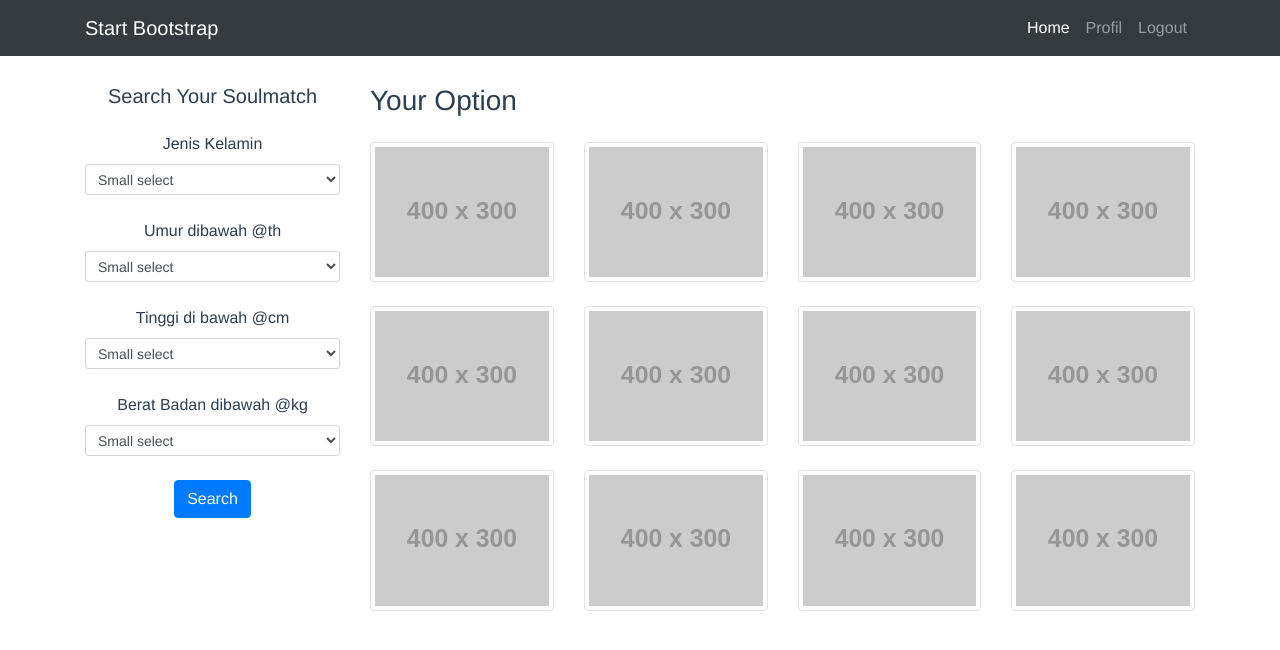
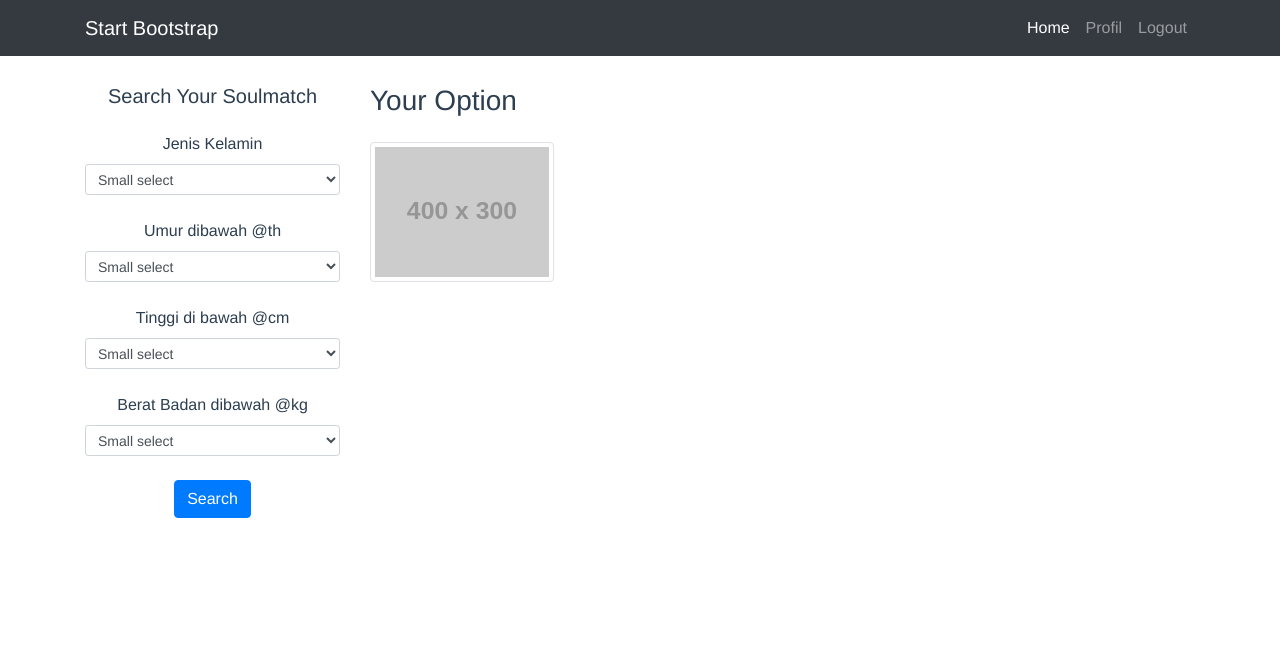
Before and after one commit to ariefmanda/soulmatch-client, a Vue app: page / in a window 1280 px wide. Shown: the top 650 px of the page. Built offline with nearby package versions, Linux system fonts and the light colour scheme.

Commit message:
first merging

```diff
--- a/src/components/HelloWorld.vue
+++ b/src/components/HelloWorld.vue
@@ -40,61 +40,7 @@
               <img class="img-fluid img-thumbnail" src="http://placehold.it/400x300" alt="">
             </a>
           </div>
-          <div class="col-lg-3 col-md-4 col-xs-6">
-            <a href="#" class="d-block mb-4 h-100">
-              <img class="img-fluid img-thumbnail" src="http://placehold.it/400x300" alt="">
-            </a>
-          </div>
-          <div class="col-lg-3 col-md-4 col-xs-6">
-            <a href="#" class="d-block mb-4 h-100">
-              <img class="img-fluid img-thumbnail" src="http://placehold.it/400x300" alt="">
-            </a>
-          </div>
-          <div class="col-lg-3 col-md-4 col-xs-6">
-            <a href="#" class="d-block mb-4 h-100">
-              <img class="img-fluid img-thumbnail" src="http://placehold.it/400x300" alt="">
-            </a>
-          </div>
-          <div class="col-lg-3 col-md-4 col-xs-6">
-            <a href="#" class="d-block mb-4 h-100">
-              <img class="img-fluid img-thumbnail" src="http://placehold.it/400x300" alt="">
-            </a>
-          </div>
-          <div class="col-lg-3 col-md-4 col-xs-6">
-            <a href="#" class="d-block mb-4 h-100">
-              <img class="img-fluid img-thumbnail" src="http://placehold.it/400x300" alt="">
-            </a>
-          </div>
-          <div class="col-lg-3 col-md-4 col-xs-6">
-            <a href="#" class="d-block mb-4 h-100">
-              <img class="img-fluid img-thumbnail" src="http://placehold.it/400x300" alt="">
-            </a>
-          </div>
-          <div class="col-lg-3 col-md-4 col-xs-6">
-            <a href="#" class="d-block mb-4 h-100">
-              <img class="img-fluid img-thumbnail" src="http://placehold.it/400x300" alt="">
-            </a>
-          </div>
-          <div class="col-lg-3 col-md-4 col-xs-6">
-            <a href="#" class="d-block mb-4 h-100">
-              <img class="img-fluid img-thumbnail" src="http://placehold.it/400x300" alt="">
-            </a>
-          </div>
-          <div class="col-lg-3 col-md-4 col-xs-6">
-            <a href="#" class="d-block mb-4 h-100">
-              <img class="img-fluid img-thumbnail" src="http://placehold.it/400x300" alt="">
-            </a>
-          </div>
-          <div class="col-lg-3 col-md-4 col-xs-6">
-            <a href="#" class="d-block mb-4 h-100">
-              <img class="img-fluid img-thumbnail" src="http://placehold.it/400x300" alt="">
-            </a>
-          </div>
-          <div class="col-lg-3 col-md-4 col-xs-6">
-            <a href="#" class="d-block mb-4 h-100">
-              <img class="img-fluid img-thumbnail" src="http://placehold.it/400x300" alt="">
-            </a>
-          </div>
+
         </div>
       </div>
       </div>
@@ -102,12 +48,19 @@
 </template>
 
 <script>
+import axios from 'axios'
 export default {
   name: 'HelloWorld',
   data () {
     return {
       msg: 'Welcome to Your Vue.js App'
     }
+  },
+  created(){
+
+  },
+  methods :{
+
   }
 }
 </script>
--- /dev/null
+++ b/src/components/login.vue
@@ -0,0 +1,65 @@
+<template>
+  <div class="container">
+     <div role="tablist">
+    <b-card no-body class="mb-1">
+      <b-card-header header-tag="header" class="p-1" role="tab">
+        <b-btn block href="#" v-b-toggle.accordion1 >SignUp</b-btn>
+      </b-card-header>
+      <b-collapse id="accordion1" visible accordion="my-accordion" role="tabpanel">
+
+         <b-form-group>
+           <b-form-input type="number" placeholder="nomor" v-model="nomor"></b-form-input>
+           <b-form-input type="password" placeholder="password" v-model="password"></b-form-input>
+           <b-button @click="signup">Daftar</b-button>
+         </b-form-group>
+
+      </b-collapse>
+    </b-card>
+    <b-card no-body class="mb-1">
+      <b-card-header header-tag="header" class="p-1" role="tab">
+        <b-btn block href="#" v-b-toggle.accordion2 >SignIn</b-btn>
+      </b-card-header>
+      <b-collapse id="accordion2" accordion="my-accordion" role="tabpanel">
+
+           <b-form-group>
+           <b-form-input type="number" placeholder="nomor" v-model="nomor"></b-form-input>
+           <b-form-input type="password" placeholder="password" v-model="password"></b-form-input>
+           <b-button @click="signin">Masuk</b-button>
+         </b-form-group>
+
+      </b-collapse>
+    </b-card>
+  </div>
+  </div>
+</template>
+
+<script>
+import router from '@/router'
+import axios from 'axios'
+let baseUrl = `http://localhost:3000`
+export default {
+  name : 'login',
+  data(){
+    return{
+      nomor:'',
+      password:''
+    }
+  },
+  methods:{
+    signup(){
+
+    },
+    signin(){
+      console.log('apapun cok');
+
+      router.push({name : 'profile'})
+    }
+  }
+}
+</script>
+
+<style>
+.kecilin{
+  align-items: center
+}
+</style>
--- /dev/null
+++ b/src/components/profile.vue
@@ -0,0 +1,121 @@
+<template>
+    <div class="container">
+        <div class="row">
+
+          <div class="col-lg-3">
+              <h5 class="my-4">ME</h5>
+                <div v-if="show == false">
+                 <div class="col-lg-10 col-md-4 col-xs-6">
+                    <div class="d-block mb-4 h-100">
+                     <img class="img-fluid img-thumbnail" src="http://placehold.it/400x300" alt="">
+                     </div>
+                  </div>
+                    <label >Nama :</label>
+
+                    <br>
+                    <label >Kontak :</label>
+
+                    <br>
+                    <label >Umur :</label>
+
+                    <br>
+                    <label >Tinggi :</label>
+
+                    <br>
+                    <label >Berat Badan :</label>
+
+                    <br>
+                    <label >Gender :</label>
+                     <br>
+                  <button class="btn btn-primary" @click="toogleEdit">edit</button>
+                  </div>
+                  <div v-else>
+                   <form>
+                    <b-form-file v-model="image" :state="Boolean(image)" placeholder="Choose a file..."></b-form-file>
+                    <br>
+                    <b-form-input placeholder="Nama" v-model="nama"></b-form-input>
+                    <br>
+                    <b-form-input placeholder="password" v-model="password"></b-form-input>
+                    <br>
+                    <b-form-input placeholder="Umur" v-model="umur"></b-form-input>
+                    <br>
+                    <b-form-input placeholder="Tinggi" v-model="tinggi"></b-form-input>
+                    <br>
+                    <b-form-input placeholder="Berat Badan" v-model="berat"></b-form-input>
+                    <br>
+                    <b-form-input placeholder="Gender" v-model="gender"></b-form-input>
+                    <br>
+                  <button  class="btn btn-primary" @click="updateme">update</button>
+                </form>
+                </div>
+
+          </div>
+          <div class="col-lg-9">
+        <h3 class="my-4 text-center text-lg-left">Galeries
+
+        </h3>
+
+        <div class="row text-center text-lg-left">
+
+          <div class="col-lg-3 col-md-4 col-xs-6">
+            <a href="#" class="d-block mb-4 h-100">
+              <img class="img-fluid img-thumbnail" src="http://placehold.it/400x300" alt="">
+            </a>
+          </div>
+
+        </div>
+      </div>
+      </div>
+    </div>
+</template>
+
+<script>
+import axios from 'axios'
+let baseUrl = `http://localhost:3000/api`
+export default {
+  name:'profile',
+  data(){
+    return {
+      me : null,
+      show : false,
+      nama : '',
+      umur : '',
+      tinggi : '',
+      berat : '',
+      gender : '',
+      password : '',
+      image : ''
+
+    }
+  },
+  created(){
+    this.getme()
+  },
+  methods:{
+    getme(){
+      axios.get(``,{
+        headers : {
+          // token : token
+        }
+      })
+      .then(response => {
+        console.log(response.data.data)
+
+      })
+      .catch(err => {
+        console.log(err)
+      })
+    },
+    updateme(){
+      this.show = !this.show
+    },
+    toogleEdit(){
+       this.show = !this.show
+    }
+  }
+}
+</script>
+
+<style>
+
+</style>
--- a/src/router/index.js
+++ b/src/router/index.js
@@ -1,6 +1,8 @@
 import Vue from 'vue'
 import Router from 'vue-router'
 import HelloWorld from '@/components/HelloWorld'
+import profile from '@/components/profile'
+import login from '@/components/login'
 
 Vue.use(Router)
 
@@ -10,6 +12,16 @@ export default new Router({
       path: '/',
       name: 'HelloWorld',
       component: HelloWorld
+    },
+    {
+      path: '/profile',
+      name: 'profile',
+      component: profile
+    },
+    {
+      path: '/login',
+      name: 'login',
+      component: login
     }
   ]
 })
```
Also changed, not shown: src/components/Match.vue (added).
